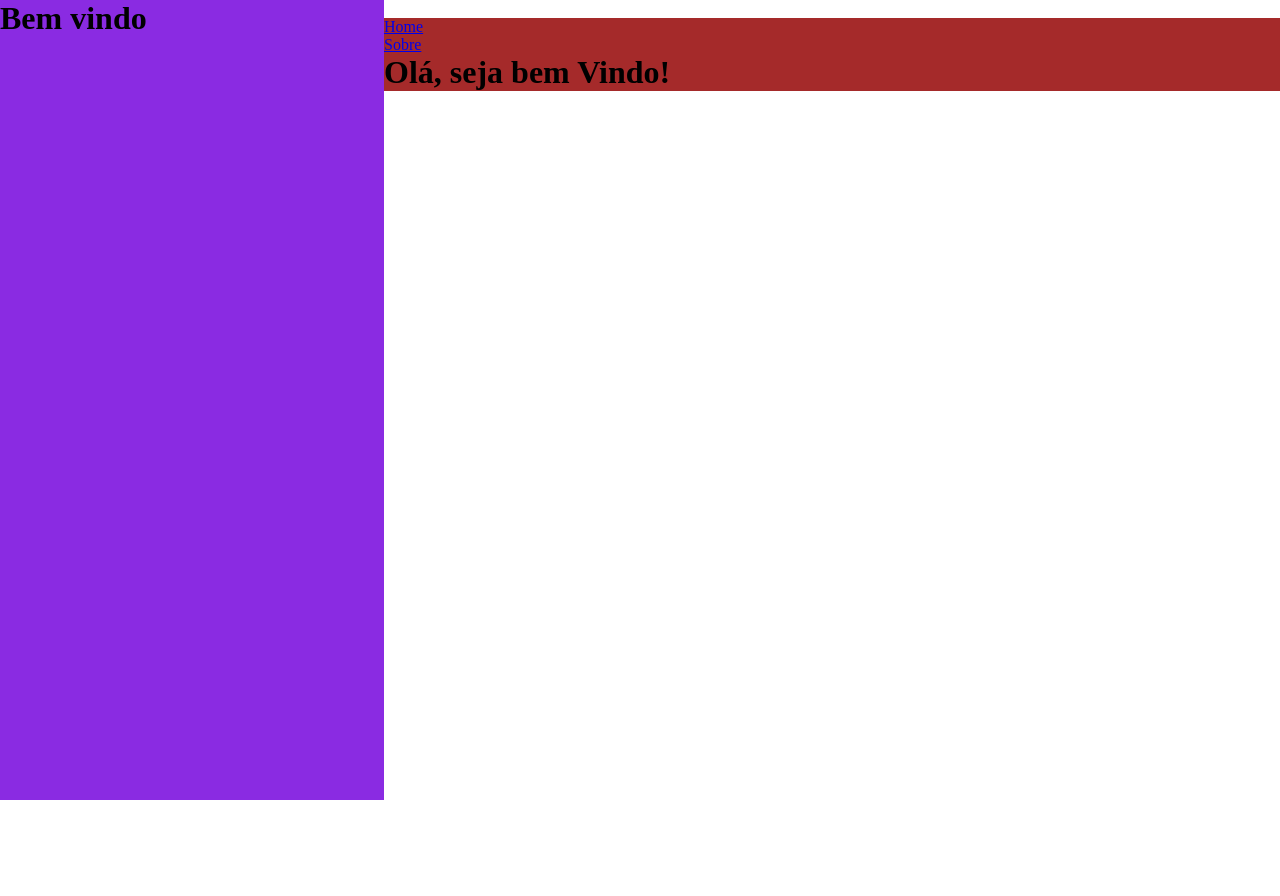
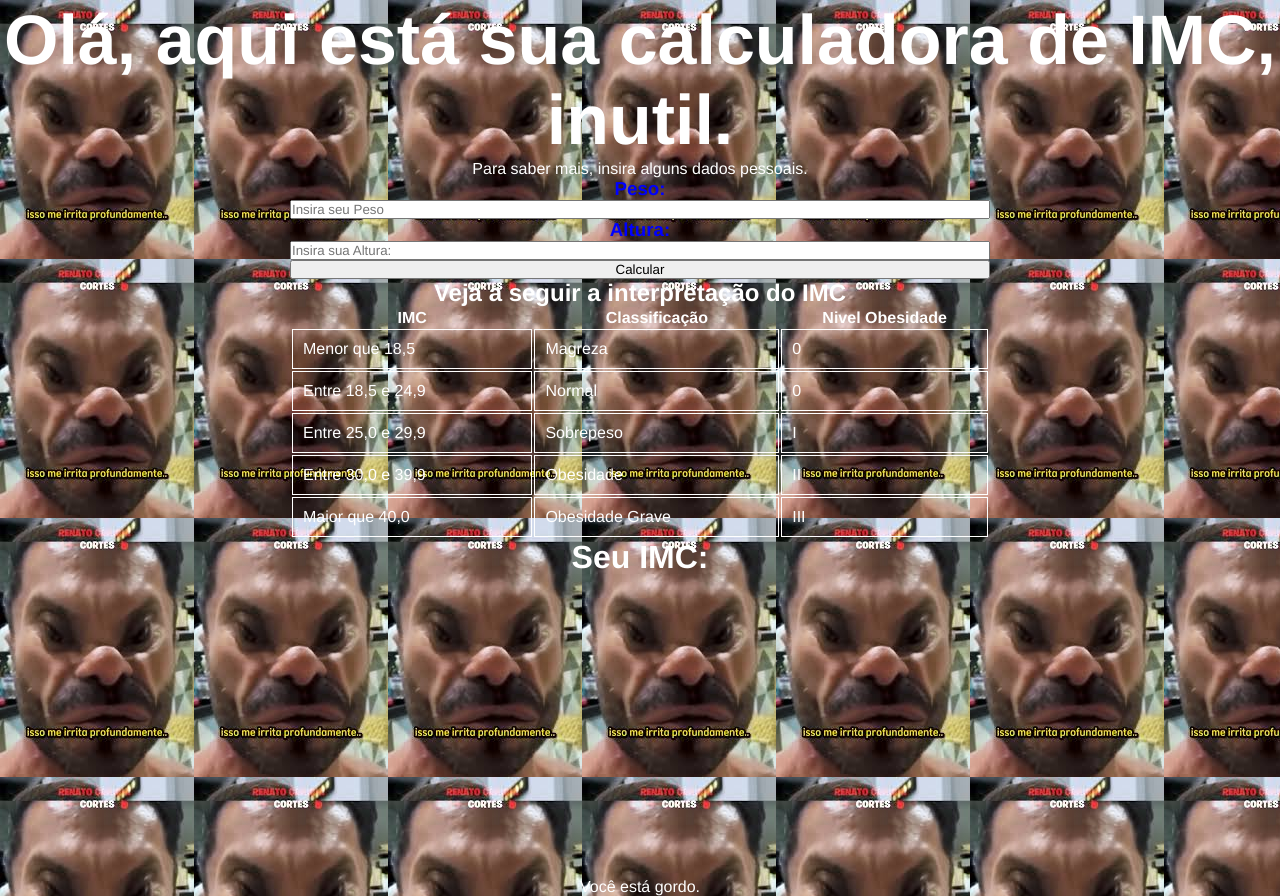
Before and after one commit to anthonymartt/calcula-imc, a plain HTML site: page index.html in a window 1280 px wide. Before the commit the page ends 800 px from the top, so only its background shows below. Drawn offline with Linux system fonts and the light colour scheme.

Commit message:
atualização com foto

```diff
--- a/index.html
+++ b/index.html
@@ -1,35 +1,63 @@
 <!DOCTYPE html>
-<html lang="pt-br">
+<html lang="pt-BR">
 <head>
     <meta charset="UTF-8">
     <meta name="viewport" content="width=device-width, initial-scale=1.0">
-    <title>Document</title>
-    <link rel="stylesheet" href="style.css">k
+    <title>Calculo IMC</title>
+    <link rel="stylesheet" href="style.css">
 </head>
 <body>
-    <div id="left">
-        <h1>Bem vindo</h1>
-    </div>
+    <header class="cabecalho">
+        <h1 id="h1_first">Olá, aqui está sua calculadora de IMC, inutil.</h1>
+        <p>Para saber mais, insira alguns dados pessoais.</p>
+    </header>
 
-    <div id="rigth">
-        <header>
-            <nav>
-                <ol>
-                    <li><a href="#">Home</a></li>
-                    <li><a href="#">Sobre</a></li>
-                </ol>
-            </nav>
-        </header>
-
-        <main>
-            <h1>Olá, seja bem Vindo!</h1>
-        </main>
-
-        <footer>
-
-        </footer>
-
-    </div>
-
+    <main class="meio">
+            <h3>Peso:</h3>
+            <input type="text" placeholder="Insira seu Peso">
+            <h3>Altura:</h3>
+            <input type="text" placeholder="Insira sua Altura:">
+            <button>Calcular</button>
+            <h2>Veja a seguir a interpretação do IMC</h2>
+        <table>
+            <tr>
+                <th>IMC</th>
+                <th>Classificação</th>
+                <th>Nivel Obesidade</th>
+            </tr>
+            <tr>
+                <td>Menor que 18,5</td>
+                <td>Magreza</td>
+                <td>0</td>
+            </tr>
+            <tr>
+                <td>Entre 18,5 e 24,9</td>
+                <td>Normal</td>
+                <td>0</td>
+            </tr>
+            <tr>
+                <td>Entre 25,0 e 29,9</td>
+                <td>Sobrepeso</td>
+                <td>I</td>
+            </tr>
+            <tr>
+                <td>Entre 30,0 e 39,9</td>
+                <td>Obesidade</td>
+                <td>II</td>
+            </tr>
+            <tr>
+                <td>
+                    Maior que 40,0
+                </td>
+                <td>Obesidade Grave</td>
+                <td>III</td>
+            </tr>
+        </table>
+        <h1>Seu IMC:</h1>
+    </main>
+    <footer>
+        <p>Você está gordo.</p>
+    </footer>
+    <script src="main.js"></script>
 </body>
 </html>
--- a/style.css
+++ b/style.css
@@ -1,19 +1,58 @@
 * {
+    padding: 0;
     margin: 0;
-    padding: 0;
+    font-family: 'Franklin Gothic Medium', 'Arial Narrow', Arial, sans-serif;
     box-sizing: border-box;
 }
 
-#left {
-    position: fixed;
-    top: 0;
-    width: 30vw;
-    height: 100vb;
-    background-color: blueviolet;
+body {
+    background-image: url(rc.jpg);
+    color: white;
 }
 
-#rigth {
-    width: 70vw;
-    background-color: brown;
-    margin-left: 30vw;
+.cabecalho {
+    display: flex;
+    flex-direction: column;
+    text-align: center;
 }
+
+#h1_first {
+    font-size: 70px;
+}
+
+.meio {
+    display: flex;
+    flex-direction: column;
+    text-align: center;
+}
+
+.table {
+    border-collapse: collapse;
+    width: 400px;
+    margin: 20px auto;
+}
+
+.th,td {
+    border: 1px solid;
+    padding: 10px;
+    text-align: left;
+}
+
+h3 {
+    color: blue;
+}
+
+.button {
+    border: solid 10px;
+}
+
+main {
+    height: 700px;
+    max-width: 700px;
+    min-width: 320px;
+    margin: auto;
+}
+
+footer {
+    text-align: center;
+}
```
Also changed, not shown: rc.jpg (added).
